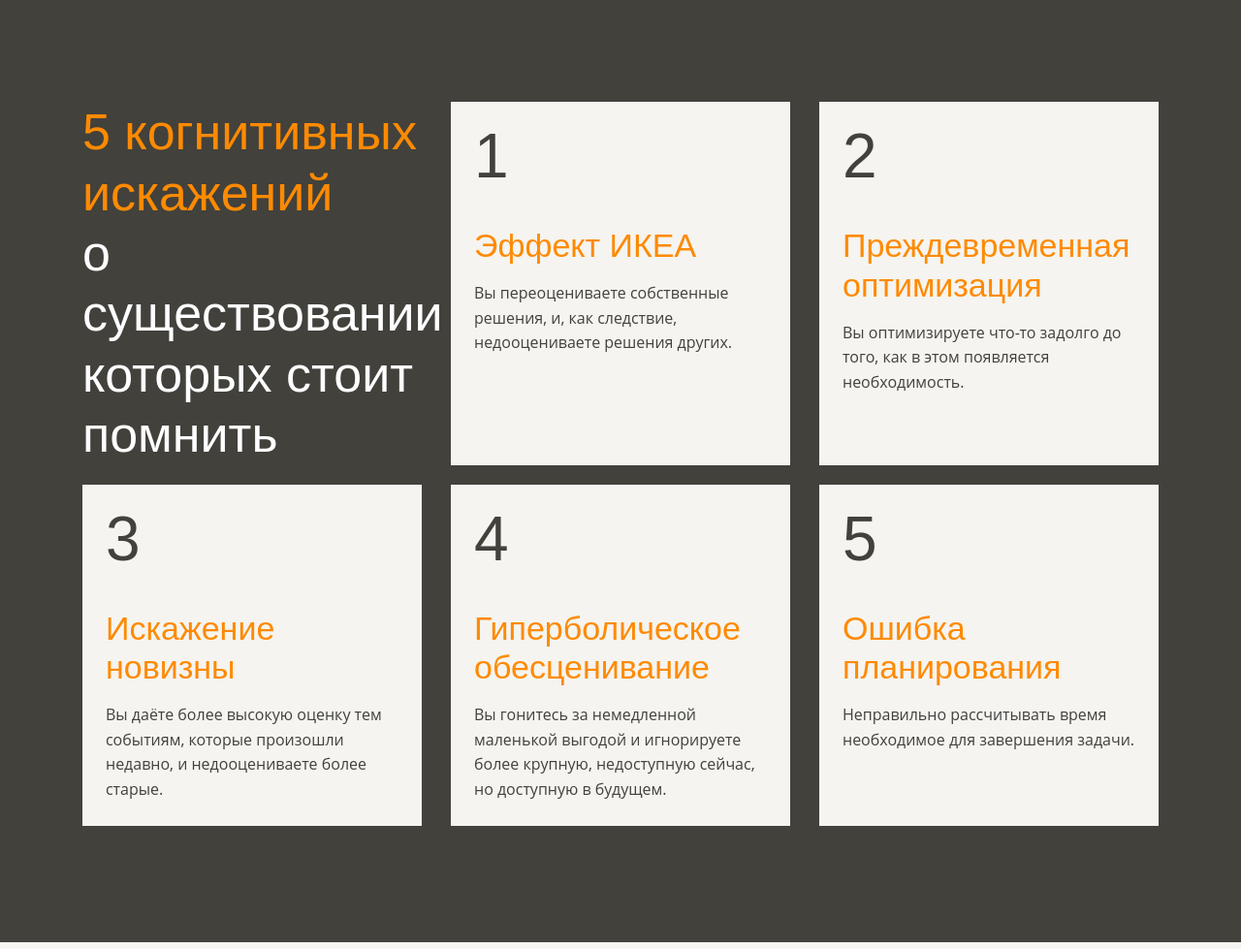
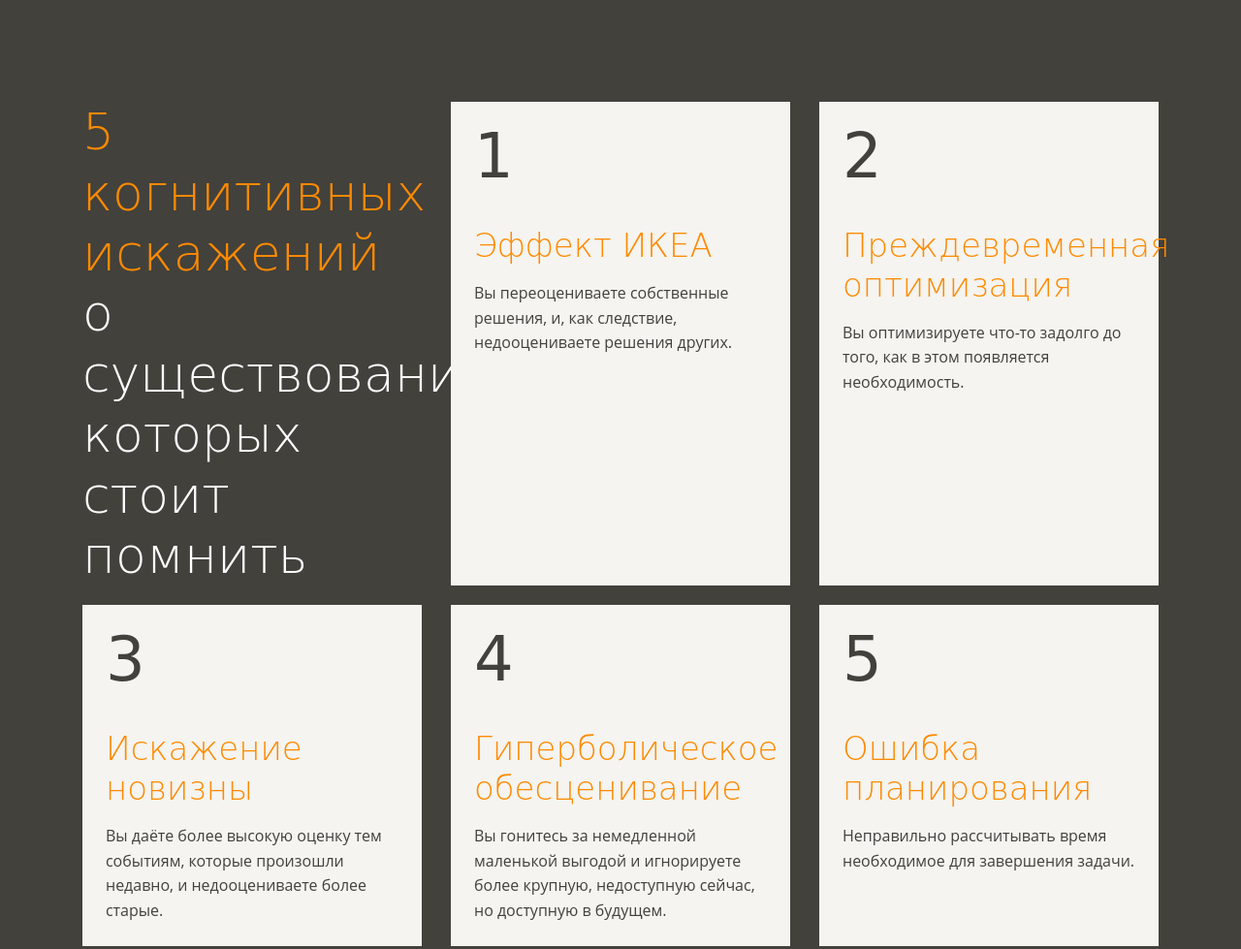
Before and after one commit to RickoBo/layout-designer-project-lvl1, a website: page src/index.html in a window 1280 px wide. Shown: the part 1820-2799 px from the top of the page at 97% size. Drawn offline with Linux system fonts and the light colour scheme.

```diff
--- a/src/styles/style.css
+++ b/src/styles/style.css
@@ -14,19 +14,19 @@
 @font-face {
   font-weight: 400;
   font-family: "Open Sans";
-  src: url("../assets/fonts/OpenSans-Regular.ttf") format(ttf);
+  src: url("../assets/fonts/OpenSans-Regular.ttf") format("ttf");
 }
 
 @font-face {
   font-weight: 700;
   font-family: "Open Sans";
-  src: url("../assets/fonts/OpenSans-Bold.ttf") format(ttf);
+  src: url("../assets/fonts/OpenSans-Bold.ttf") format("ttf");
 }
 
 @font-face {
   font-weight: 400;
   font-family: "Neucha";
-  src: url("../assets/fonts/Neucha-Regular.ttf") format(ttf);
+  src: url("../assets/fonts/Neucha-Regular.ttf") format("ttf");
 }
 
 html {
@@ -50,7 +50,7 @@
 
   font-weight: lighter;
 
-  font-family: "Neucha", sans-serif;
+  font-family: "Neucha", cursive;
 
   line-height: 1.2em;
 }
@@ -254,7 +254,7 @@
 
 .navigation-title {
   font-size: 52px;
-  font-family: "Neucha", sans-serif;
+  font-family: "Neucha", cursive;
 }
 
 .menu {
@@ -282,7 +282,7 @@
   padding-bottom: 40px;
 
   font-size: 64px;
-  font-family: "Neucha", sans-serif;
+  font-family: "Neucha", cursive;
   line-height: 1;
 }
 
@@ -318,14 +318,14 @@
 
 .description {
   font-size: 34px;
-  font-family: "Neucha", sans-serif;
+  font-family: "Neucha", cursive;
 
   line-height: 1.2;
 }
 
 .subtitle {
   font-size: 24px;
-  font-family: "Neucha", sans-serif;
+  font-family: "Neucha", cursive;
 }
 
 .section-divider {
```
